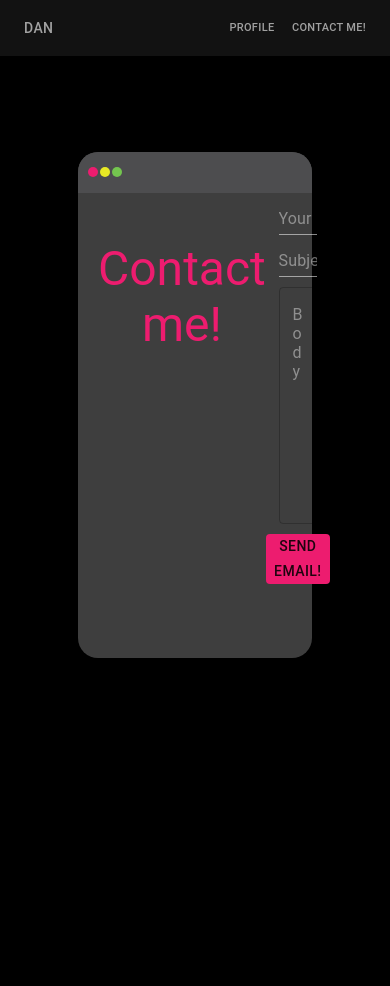
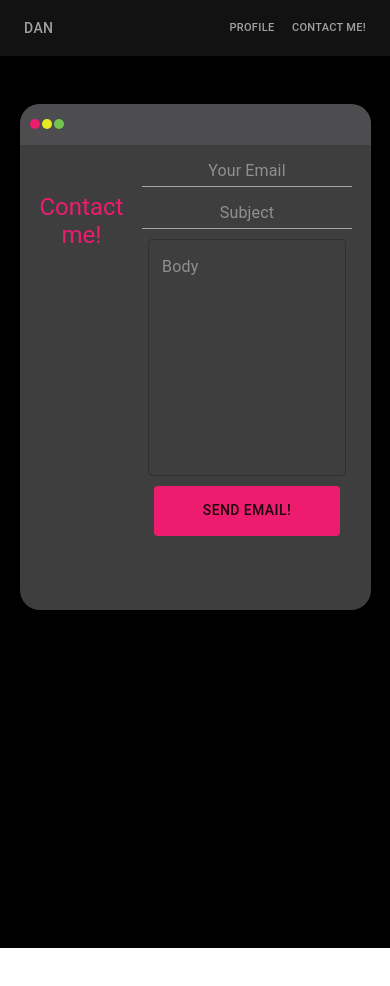
Before and after one commit to danbeaumont95/Dan-Beaumont-Portfolio, a React (Create React App) app: page /contact in a window 390 px wide. Shown: the top 986 px of the page. After the commit the page ends 948 px from the top, so only its background shows below. Built offline with nearby package versions, Linux system fonts and the light colour scheme.

Commit message:
added media queries to make page style better for mobile devices

```diff
--- a/src/Components/Contact.tsx
+++ b/src/Components/Contact.tsx
@@ -1,4 +1,4 @@
-import React, { useState } from 'react';
+import { useState } from 'react';
 import { makeStyles, withStyles } from '@material-ui/core/styles';
 import { Box, TextField, Typography, Button, Tooltip } from '@material-ui/core';
 import Swal from 'sweetalert2';
@@ -30,6 +30,9 @@ const useStyles = makeStyles((theme) => ({
     flexDirection: 'column',
     alignItems: 'center',
     // justifyContent: 'center',
+    ['@media (max-width:800px)']: {
+      marginTop: theme.spacing(6),
+    },
   },
   box: {
     width: '60%',
@@ -37,7 +40,10 @@ const useStyles = makeStyles((theme) => ({
     padding: 0,
     borderRadius: '20px',
     backgroundColor: '#3e3e3e',
-    boxShadow: '0 4px 8px 0 rgba(0, 0, 0, 0.2), 0 6px 20px 0 rgba(0, 0, 0, 0.19)'
+    boxShadow: '0 4px 8px 0 rgba(0, 0, 0, 0.2), 0 6px 20px 0 rgba(0, 0, 0, 0.19)',
+    ['@media (max-width:800px)']: {
+      width: '90%'
+    },
   },
   topBox: {
     borderRadius: '20px 20px 0px 00px',
@@ -91,15 +97,24 @@ const useStyles = makeStyles((theme) => ({
     flexDirection: 'column',
     alignItems: 'center',
     justifyContent: 'center',
-    width: '60%'
+    width: '60%',
+    ['@media (max-width:800px)']: {
+      width: '85%',
+    },
   },
   inputField: {
     width: '60%',
     marginTop: '10px',
+    ['@media (max-width:800px)']: {
+      width: '85%',
+    },
   },
   bodyInputField: {
     width: '60%',
-    marginTop: '10px'
+    marginTop: '10px',
+    ['@media (max-width:800px)']: {
+      width: '80%',
+    },
   },
   button: {
     backgroundColor: '#ed1c6f',
@@ -110,12 +125,19 @@ const useStyles = makeStyles((theme) => ({
       backgroundColor: '#3c041a',
       color: 'white'
     },
+    ['@media (max-width:800px)']: {
+      width: '75%',
+    },
   },
   text: {
     flexBasis: '40%',
     color: '#ed1c6f',
     marginLeft: '20px',
-    marginTop: theme.spacing(6)
+    marginTop: theme.spacing(6),
+    ['@media (max-width:800px)']: {
+      flexBasis: '15%',
+      fontSize: '1.5rem'
+    },
   },
   content: {
     display: 'flex',
```
